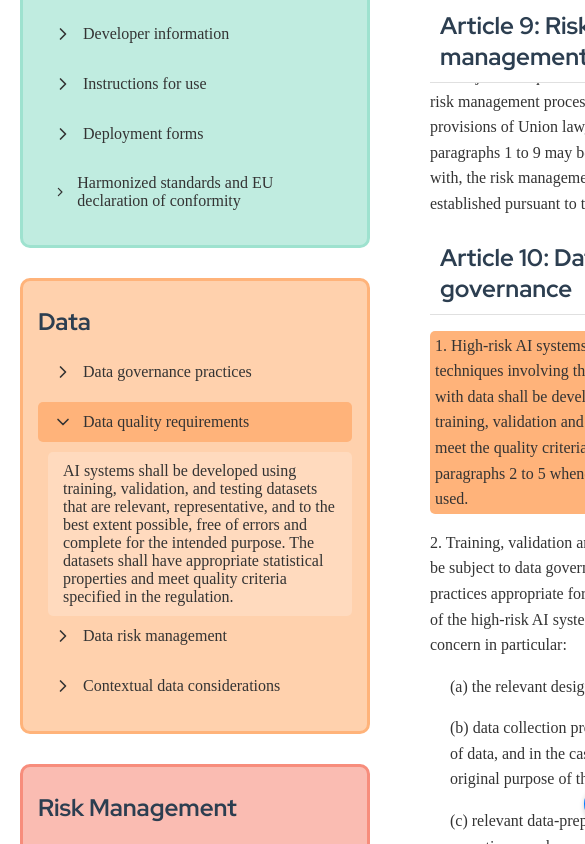
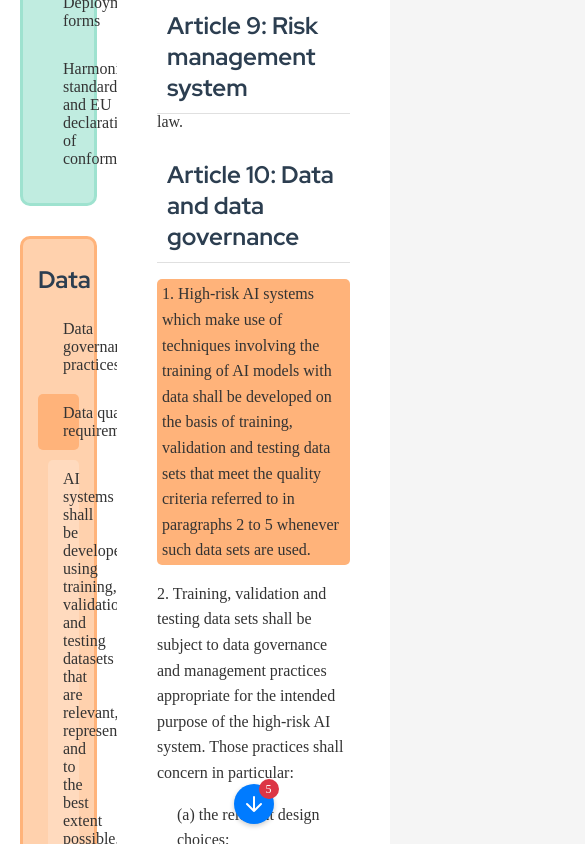
Before and after one commit to simon-jarvers/AI-ACTion, a plain HTML site: page index.html in a window 390 px wide. Both pictures are taken after a click on the element "Data quality requirements". Shown: the top 844 px of the page, 585 px wide, since content can reach past the window. Drawn offline with Linux system fonts and the light colour scheme; a web font is replaced by a local one.

Commit message:
Revert "mobile adaption in progress"
This reverts commit a1ebed9f2c9e27fc723fac23addfd96a2823c1ed.

```diff
--- a/index.html
+++ b/index.html
@@ -3,19 +3,17 @@
 <head>
     <meta charset="UTF-8">
     <meta name="viewport" content="width=device-width, initial-scale=1.0">
-    <title>EU AI Act Requirements Visualization</title>
+    <title>AI ACTion</title>
     <link rel="stylesheet" href="style.css">
 </head>
 <body>
-    <div id="container">
-        <div id="requirements" class="panel"></div>
-        <div id="legalText" class="panel"></div>
-    </div>
+    <div id="requirements"></div>
+    <div id="legalText"></div>
     <div id="scrollIndicator" class="hidden">
-        <svg xmlns="http://www.w3.org/2000/svg" width="24" height="24" viewBox="0 0 24 24" fill="none" stroke="currentColor" stroke-width="2" stroke-linecap="round" stroke-linejoin="round">
-            <path d="M12 19V5M5 12l7-7 7 7" />
-        </svg>
-        <span id="offScreenCount"></span>
+    <svg xmlns="http://www.w3.org/2000/svg" width="24" height="24" viewBox="0 0 24 24" fill="none" stroke="currentColor" stroke-width="2" stroke-linecap="round" stroke-linejoin="round">
+        <path d="M12 19V5M5 12l7-7 7 7" />
+    </svg>
+    <span id="offScreenCount"></span>
     </div>
     <script src="script.js"></script>
 </body>
--- a/script.js
+++ b/script.js
@@ -2,52 +2,6 @@
 let highlightedElements = [];
 let currentHighlightIndex = 0;
 let lastClickedRequirement = null;
-
-// Add new variables for touch events
-let touchStartX = 0;
-let touchEndX = 0;
-
-// Function to check screen size and apply appropriate layout
-function checkScreenSize() {
-    const container = document.getElementById('container');
-    if (window.innerWidth <= 768) {
-        container.style.transform = 'translateX(0)';
-    } else {
-        container.style.transform = 'none';
-    }
-}
-
-// Function to handle swipe
-function handleSwipe() {
-    const container = document.getElementById('container');
-    if (touchEndX < touchStartX && window.innerWidth <= 768) {
-        // Swipe left
-        container.style.transform = 'translateX(-100vw)';
-    }
-    if (touchEndX > touchStartX && window.innerWidth <= 768) {
-        // Swipe right
-        container.style.transform = 'translateX(0)';
-    }
-}
-
-// Event listeners for touch events
-document.addEventListener('touchstart', e => {
-    touchStartX = e.changedTouches[0].screenX;
-});
-
-document.addEventListener('touchend', e => {
-    touchEndX = e.changedTouches[0].screenX;
-    handleSwipe();
-});
-
-// Event listener for window resize
-window.addEventListener('resize', checkScreenSize);
-
-// Modify the existing event listener for DOMContentLoaded to include checkScreenSize
-document.addEventListener('DOMContentLoaded', () => {
-    checkScreenSize(); // Add this line at the beginning of the function
-    // ... (keep the rest of the existing initialization code)
-
 
 // Load JSON data
 fetch('requirements.json')
@@ -90,7 +44,6 @@ fetch('requirements.json')
 
         // Render full legal text
         renderLegalText();
-    });
     });
 
     function toggleRequirement(requirementElement, contentElement) {
@@ -224,22 +177,18 @@ function scrollToElement(element) {
 function checkScrollIndicator() {
     const scrollIndicator = document.getElementById('scrollIndicator');
     const offScreenCount = document.getElementById('offScreenCount');
-    if (scrollIndicator && offScreenCount) {
     const offScreenElements = highlightedElements.filter(el => !isElementInViewport(el));
 
     if (offScreenElements.length > 0) {
         scrollIndicator.classList.remove('hidden');
+        scrollIndicator.onclick = scrollToNextHighlight;
         offScreenCount.textContent = offScreenElements.length;
 
         const nextElement = highlightedElements[(currentHighlightIndex + 1) % highlightedElements.length];
         const isScrollingUp = nextElement.getBoundingClientRect().top < 0;
-            const arrow = scrollIndicator.querySelector('svg');
-            if (arrow) {
-                arrow.style.transform = isScrollingUp ? 'rotate(0deg)' : 'rotate(180deg)';
-            }
+        scrollIndicator.querySelector('svg').style.transform = isScrollingUp ? 'rotate(0deg)' : 'rotate(180deg)';
     } else {
         scrollIndicator.classList.add('hidden');
-        }
     }
 }
 
--- a/style.css
+++ b/style.css
@@ -20,33 +20,30 @@ body {
     font-family: 'Source Serif Pro', serif;
     margin: 0;
     padding: 0;
+    display: flex;
+    height: 100vh;
     background-color: #f5f5f5;
     color: #333;
-    overflow: hidden;
-}
-
-#container {
-    display: flex;
-    height: 100vh;
-    transition: transform 0.3s ease;
-}
-
-.panel {
-    flex: 1;
-    height: 100%;
-    overflow-y: auto;
-    box-sizing: border-box;
-    background-color: #ffffff;
 }
 
 #requirements {
+    width: 30%;
+    height: 100%;
+    overflow-y: auto;
     padding: 20px;
+    box-sizing: border-box;
+    background-color: #ffffff;
     box-shadow: 2px 0 10px rgba(0, 0, 0, 0.1);
 }
 
 #legalText {
+    width: 70%;
+    height: 100%;
+    overflow-y: auto;
     padding: 40px;
     padding-top: 0;
+    box-sizing: border-box;
+    background-color: #ffffff;
 }
 
 h2 {
@@ -269,18 +266,3 @@ h2 {
     justify-content: center;
     align-items: center;
 }
-
-@media (max-width: 768px) {
-    #container {
-        flex-direction: row;
-        width: 200vw;
-    }
-
-    .panel {
-        width: 100vw;
-    }
-
-    #requirements, #legalText {
-        flex: 0 0 100vw;
-    }
-}
```
Lines whose indentation alone changed are shown as unchanged.
